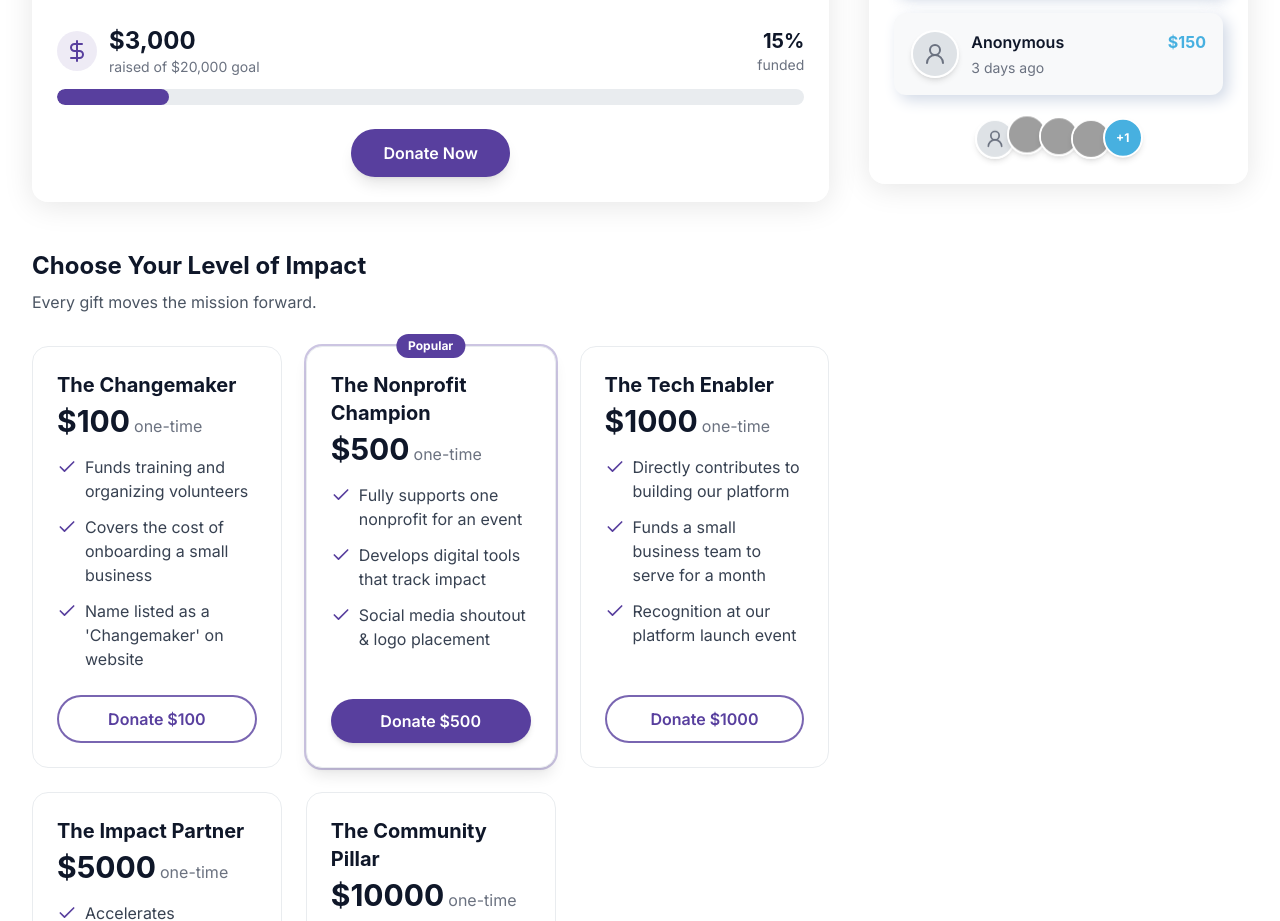
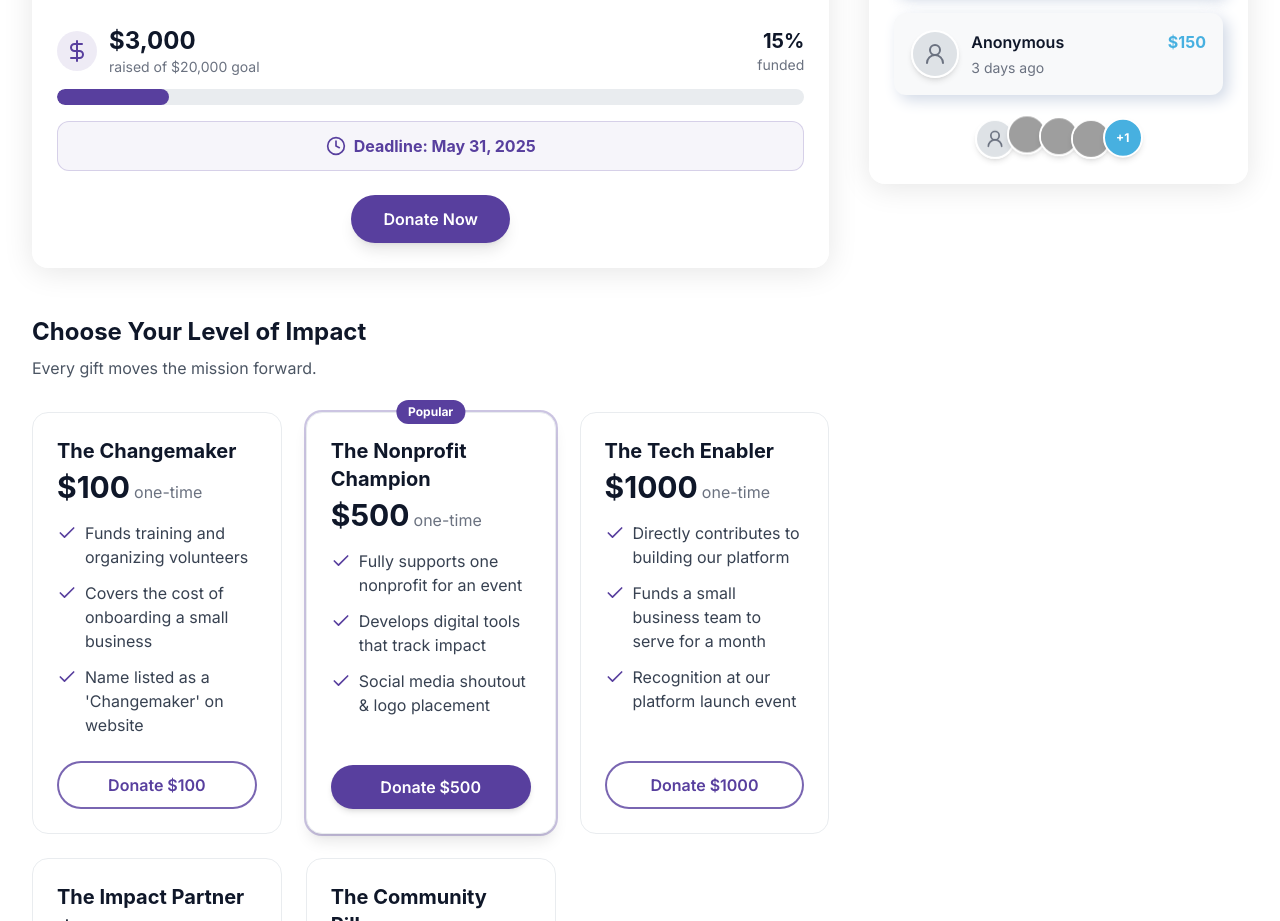
Before and after one commit to alejandrocastellanos/fund-bridge-portal-15-frontend, a React (Vite) app: page / in a window 1280 px wide. Shown: the part 1016-1937 px from the top of the page. Built offline with nearby package versions, Linux system fonts and the light colour scheme; grey boxes are pictures that could not be loaded.

Commit message:
Add fundraising deadline
Adds a deadline for the fundraising campaign.

```diff
--- a/src/components/ProgressBar.tsx
+++ b/src/components/ProgressBar.tsx
@@ -1,6 +1,6 @@
 
 import React, { useEffect, useRef } from 'react';
-import { DollarSign } from 'lucide-react';
+import { DollarSign, Clock } from 'lucide-react';
 
 interface ProgressBarProps {
   raised: number;
@@ -42,6 +42,11 @@ const ProgressBar: React.FC<ProgressBarProps> = ({ raised, goal }) => {
         />
       </div>
 
+      <div className="mt-4 flex items-center justify-center p-3 bg-ftpurple/5 rounded-lg border border-ftpurple/20">
+        <Clock className="h-5 w-5 text-ftpurple mr-2" />
+        <span className="font-display font-bold text-ftpurple">Deadline: May 31, 2025</span>
+      </div>
+
       <div className="mt-6 text-center">
         <button className="ft-btn-primary">
           Donate Now
```
